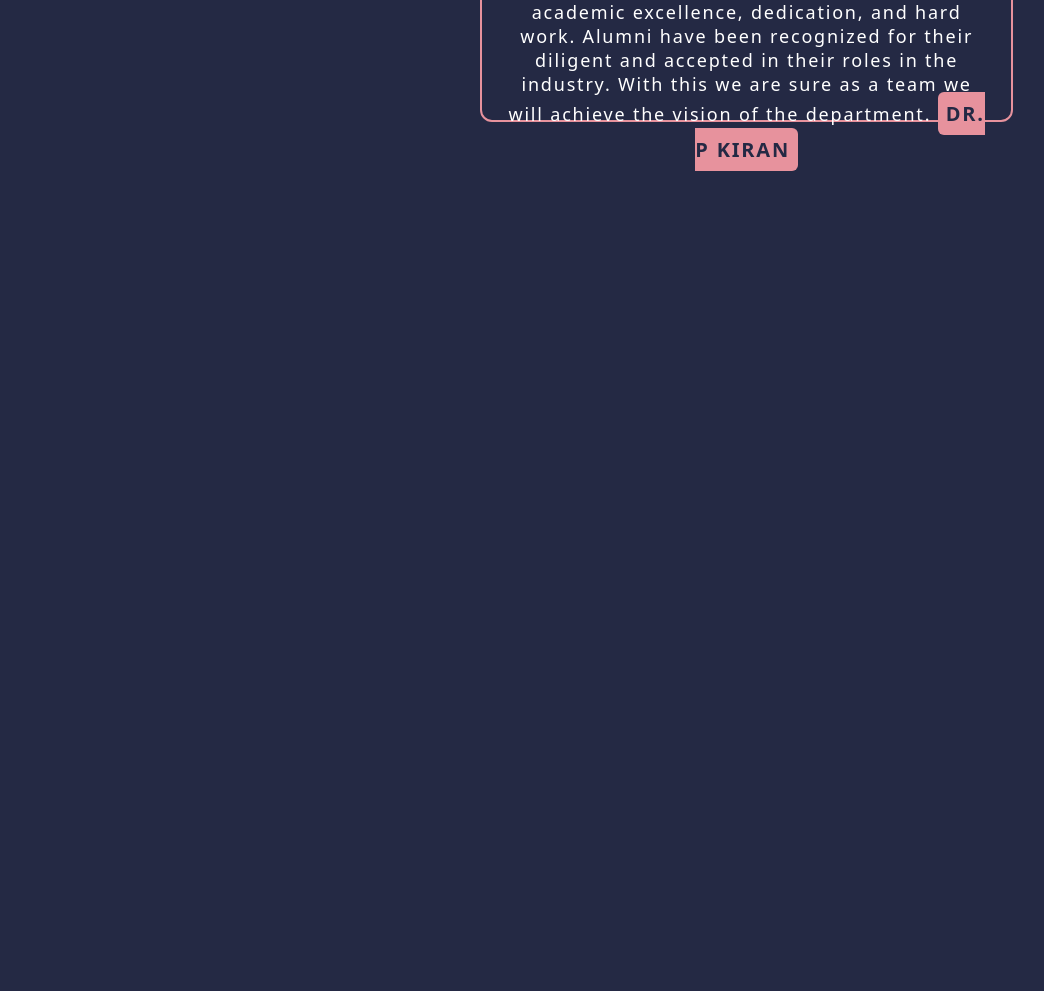
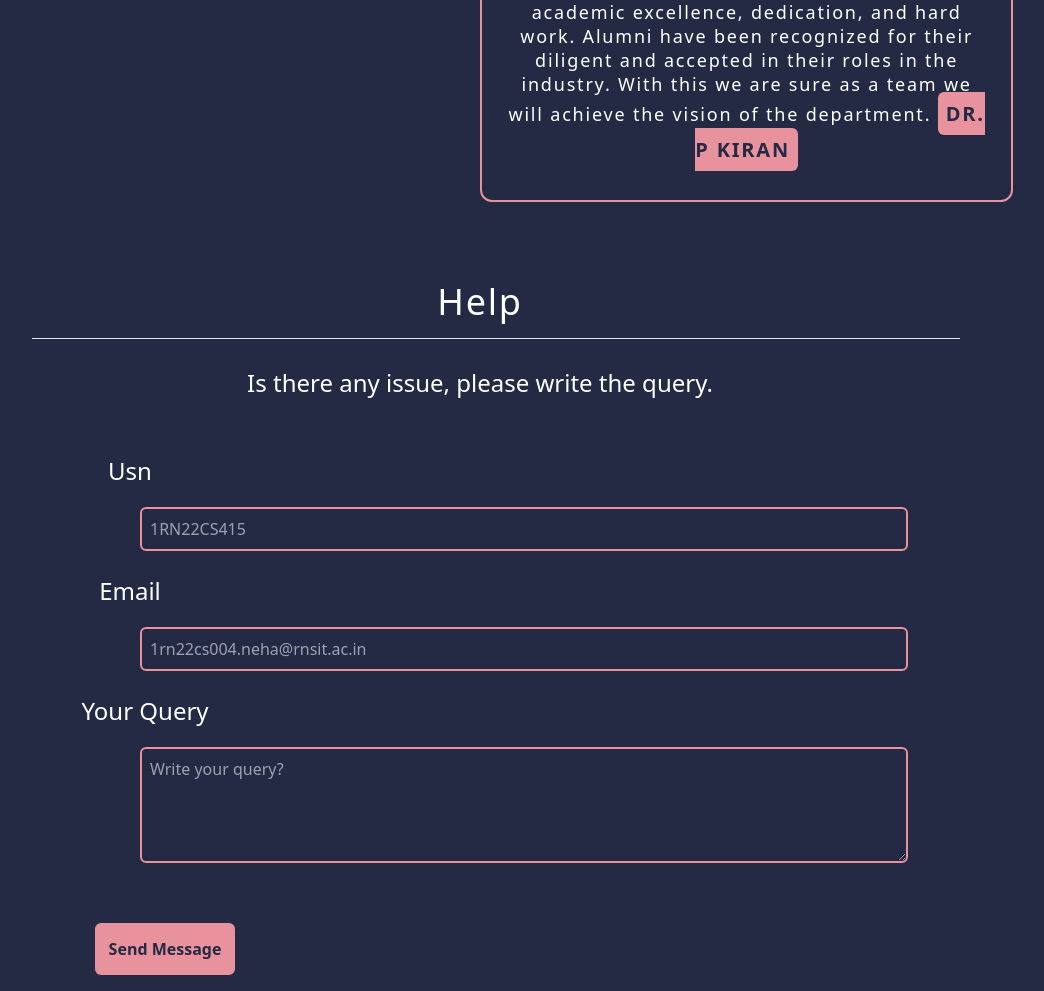
Before and after one commit to snehab162004/rnsit_portal, a website: page index.html in a window 1280 px wide. Shown: the part 1678-2669 px from the top of the page, without its empty margins (160-1204 px from the left). Before the commit the page ends 1849 px from the top, so only its background shows below. Drawn offline with nearby package versions, Linux system fonts and the light colour scheme.

Commit message:
Form completed

```diff
--- a/index.html
+++ b/index.html
@@ -94,7 +94,7 @@
                  alt="hod-img" class="rounded-lg ml-48 w-80">
 
                     <p class="text-white font-normal border-2 text-center
-                     p-5 border-[#e7929d] text-md h-96 mr-52 w-10/12
+                     p-5 border-[#e7929d] text-md h-full mr-52 w-10/12
                      text-lg leading-6 tracking-widest font-sans mb-3 rounded-xl">
                         Computer Science and Engineering is a prerequisite for current world.
                          Hallmark of CSE Department is its consistent academic, research and
@@ -107,11 +107,44 @@
                              and accepted in their roles in the industry.
                             With this we are sure as a team we will achieve the vision of
                             the department.
-                       <span class="text-xl leading-9 font-semibold  p-2 rounded-md text-[#242944] bg-[#e7929d]">DR. P KIRAN</span> </p>
+                       <span class="text-xl leading-9 font-semibold p-2 rounded-md mt-11 text-[#242944] bg-[#e7929d]">
+                        DR. P KIRAN</span> </p>
 
             </div>
         </div>
 
+        <!-- Query Form -->
+        <div class="font-sans">
+            <h2 class="text-4xl text-white mt-20 text-center pb-4 tracking-wider">Help</h2>
+            <hr class="pt-7 ml-48 mr-40 text-white transition-all ease-in duration-500">
+            <p class="text-center text-2xl font-sans text-white">
+                Is there any issue, please write the query.</p>
+            <form class="text-center mt-14 text-white" method="post">
+                <label for="usn" class="mr-[700px] text-2xl">Usn</label>
+                <input type="text" id="usn" placeholder="1RN22CS415"
+                class="block ml-[300px] mt-5 p-2 bg-transparent border-[#e7929d] border-2
+                rounded-md w-[60%] focus:outline-none focus:border-[#e7929d] focus:ring
+                hover:border-[#e7929d]" required aria-required="true">
+                <br>
+                <label for="email" class="mr-[700px] text-2xl mt-7">Email</label>
+                <input type="text" id="usn" placeholder="1rn22cs004.neha@rnsit.ac.in"
+                class="block ml-[300px] mt-5 p-2 bg-transparent border-[#e7929d] border-2
+                rounded-md w-[60%] focus:outline-none focus:border-[#e7929d] focus:ring
+                hover:border-[#e7929d]" required>
+                <br>
+                <label for="message" class="mr-[670px] text-2xl">Your Query</label>
+                <textarea  id="message" placeholder="Write your query?"
+                class="block ml-[300px] mt-5 p-2 bg-transparent border-[#e7929d] border-2
+                rounded-md w-[60%] focus:outline-none focus:border-[#e7929d] focus:ring
+                hover:border-[#e7929d] appearance-none" rows="4" required></textarea>
+                <br>
+                <button  type="submit" class="bg-[#e7929d] border-[#e7929d] text-[#242944] p-3 rounded-md mb-4 mt-9 mr-[630px]
+                font-bold text-md hover:bg-transparent hover:border-[#e7929d] hover:text-white
+                focus:border-[#e7929d] border-2"><a href="#">
+                    Send Message</button></a>
+            </form>
+
+        </div>
 
 
 
```
